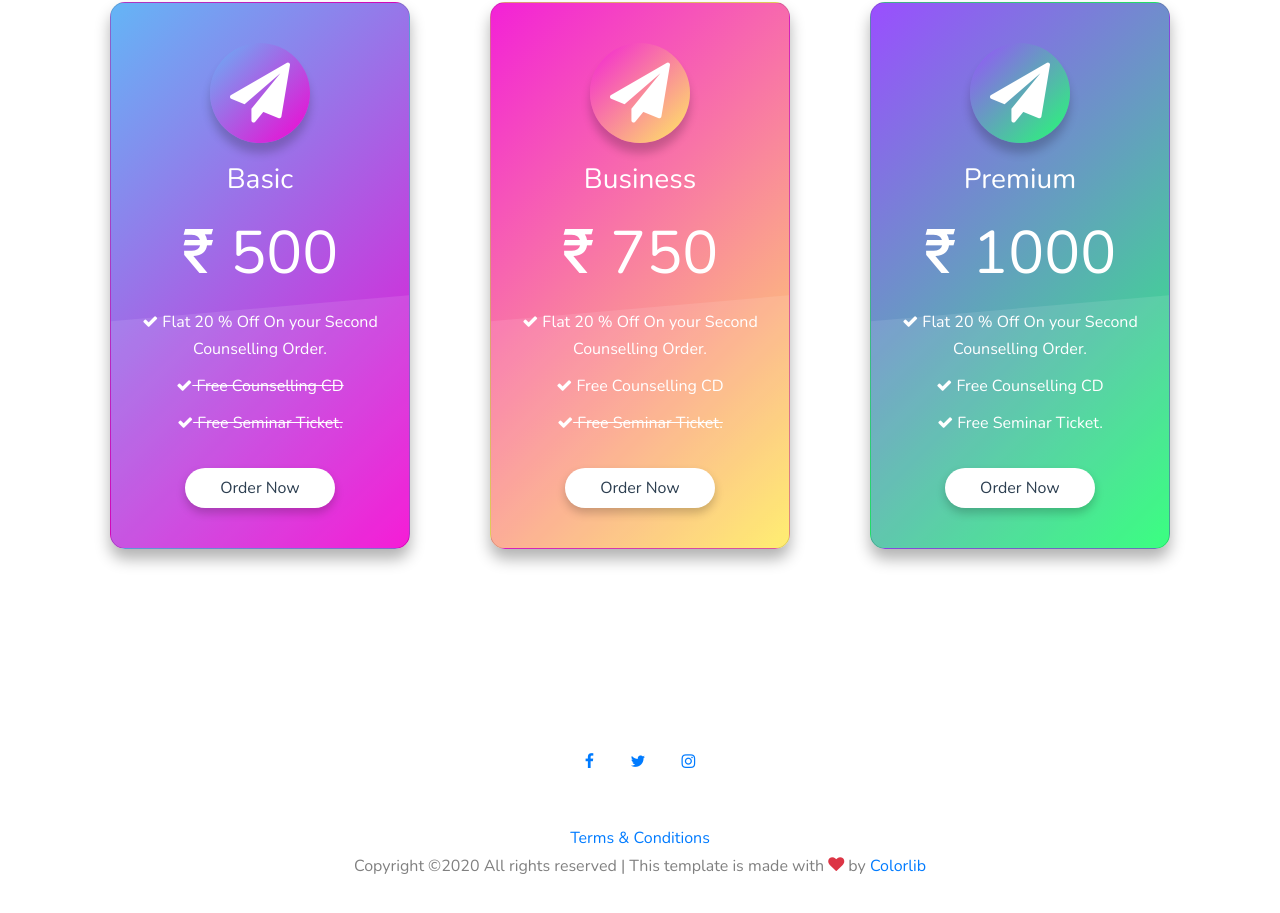
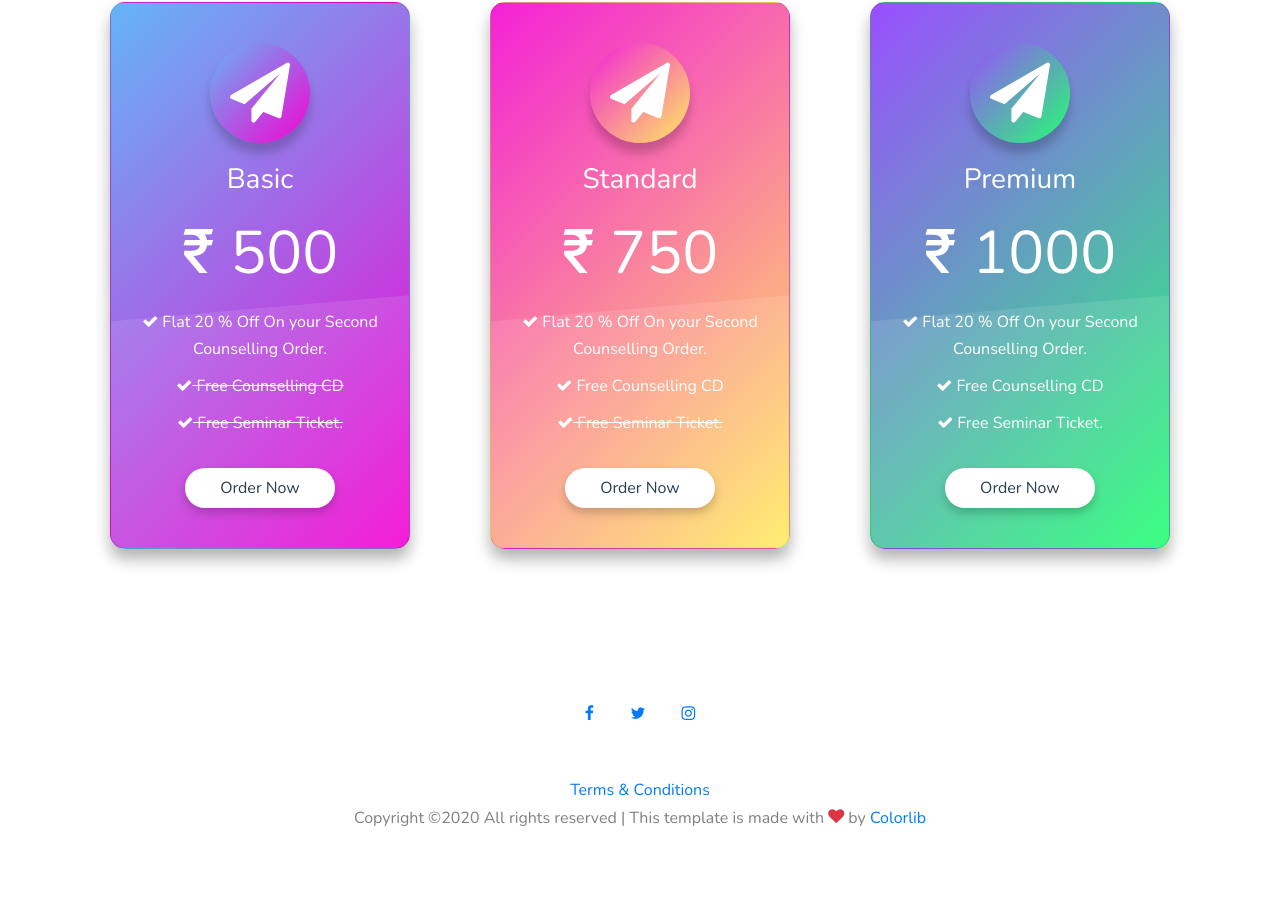
Before and after one commit to mansurimuskan/Online-Counselling, a plain HTML site: page package.html in a window 1280 px wide. Shown: the part 203-1116 px from the top of the page. After the commit the page ends 1035 px from the top, so only its background shows below. Drawn offline with nearby package versions, Linux system fonts and the light colour scheme; files whose address does not match are found by name.

Commit message:
Add files via upload

```diff
--- a/package.html
+++ b/package.html
@@ -37,6 +37,7 @@
 				</div>
 				<div class="site-mobile-menu-body"></div>
 			</div>
+		</div>
 			<header class="site-navbar py-4 js-sticky-header site-navbar-target" role="banner">
 				<div class="container">
 					<div class="row align-items-center">
@@ -102,7 +103,7 @@
                          <div class="card text-center">
                             <div class="title">
                                 <i class="fa fa-paper-plane" aria-hidden="true"></i>
-                                <h2>Business</h2>
+                                <h2>Standard</h2>
                             </div>
                             <div class="price">
                                 <h4> &#8377; 750</h4>
@@ -142,7 +143,7 @@
         </div>
     </section>
 
-						<div class="footer py-5 text-center">
+						<div class="footer py-5b text-center">
 				<div class="container">
 					<div class="row mb-5">
 						<div class="col-12">
```
